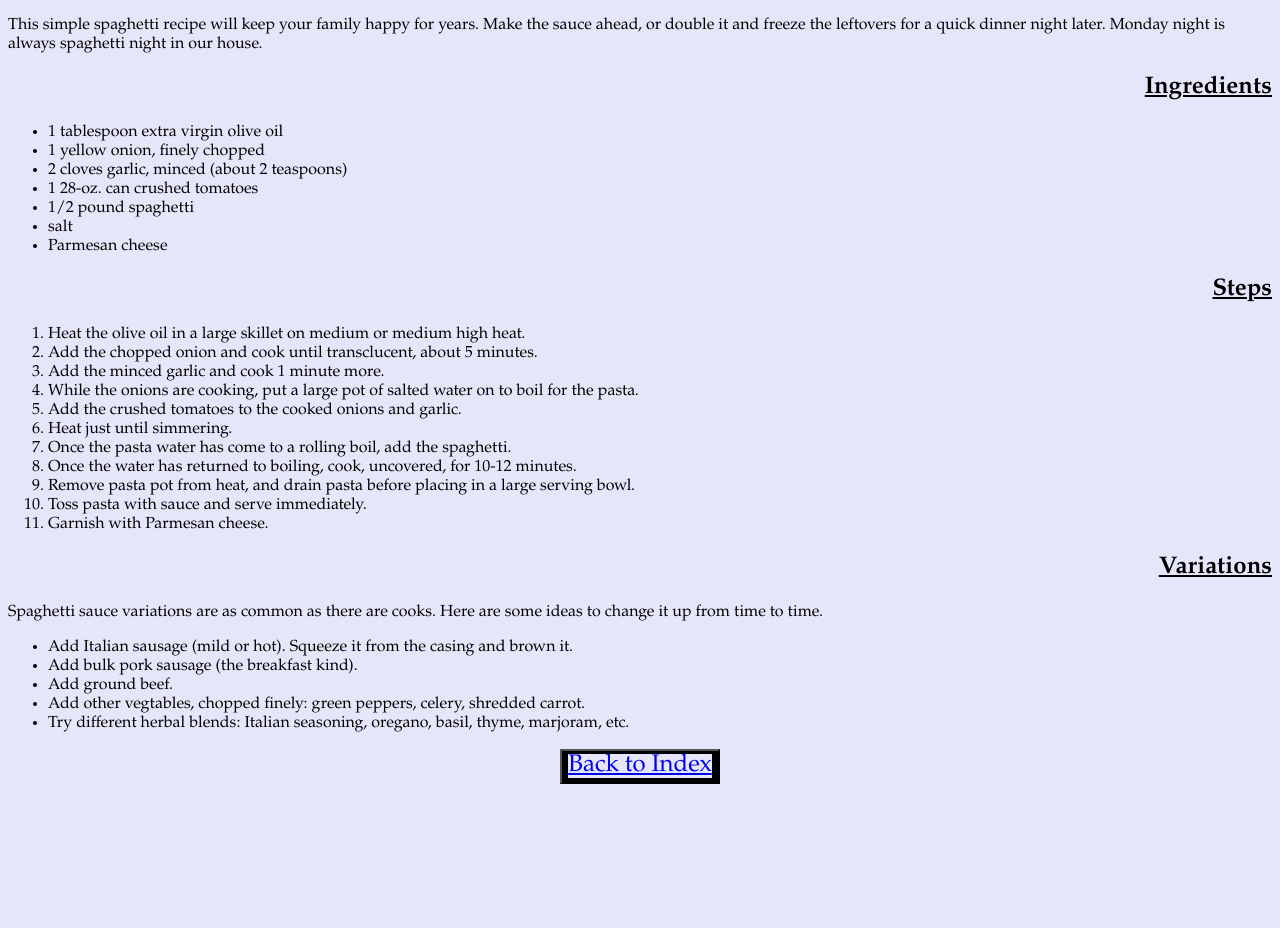
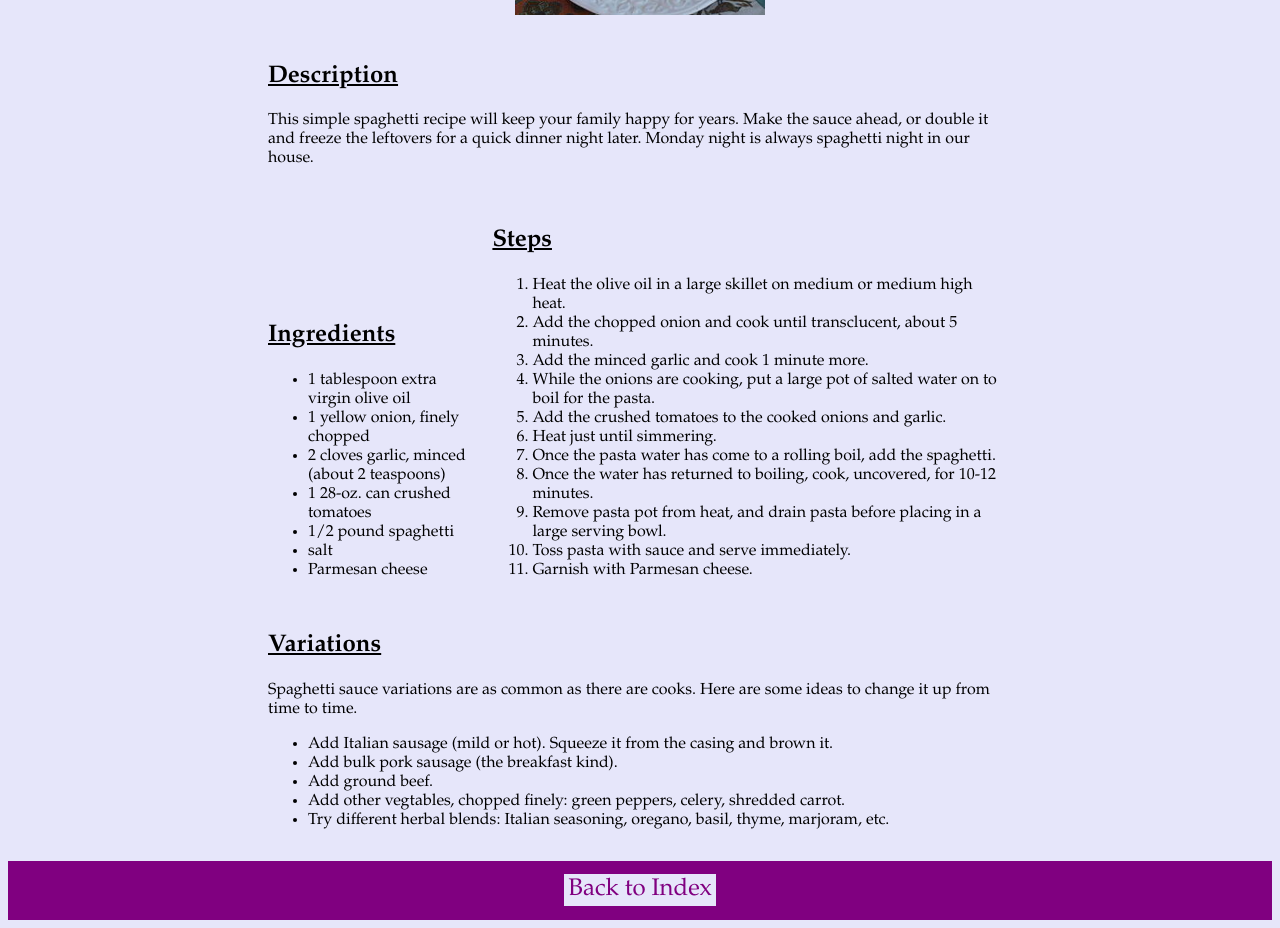
Before and after one commit to mandi628/odin-recipes, a plain HTML site: page recipes/spaghetti.html in a window 1280 px wide. Shown: the part 321-1249 px from the top of the page. Before the commit the page ends 1113 px from the top, so only its background shows below. Drawn offline with Linux system fonts and the light colour scheme.

Commit message:
Update css with blocks margins & padding

```diff
--- a/recipes/spaghetti.html
+++ b/recipes/spaghetti.html
@@ -7,12 +7,21 @@
     <title>Favorite Recipes - Spaghetti</title>
 </head>
 <body>
+    <nav>
+        <a class="menu" href="../index.html">Index</a>
+        <a class="menu" href="grilled-cheese.html">Grilled Cheese</a>
+        <a class="menu" href="bigus.html">Ukrainian Bigus</a>
+    </nav>
     <h1>Simple Spaghetti</h1>
 <div>
     <img src="../images/Spaghettata.JPG" alt="Simply Recipes Italian Sausage Spaghetti" class="image">
 </div>
-<h2>Description</h2>
+<div class="description">
+    <h2>Description</h2>
 <p>This simple spaghetti recipe will keep your family happy for years. Make the sauce ahead, or double it and freeze the leftovers for a quick dinner night later. Monday night is always spaghetti night in our house.</p>
+</div>
+<div>
+<div class="ingredients">
 <h2>Ingredients</h2>
 <ul>
     <li>1 tablespoon extra virgin olive oil</li>
@@ -23,7 +32,8 @@
     <li>salt</li>
     <li>Parmesan cheese</li>
 </ul>
-<h2>Steps</h2>
+</div>
+<div class="steps"><h2>Steps</h2>
 <ol>
     <li>Heat the olive oil in a large skillet on medium or medium high heat.</li>
     <li>Add the chopped onion and cook until transclucent, about 5 minutes.</li>
@@ -37,7 +47,10 @@
     <li>Toss pasta with sauce and serve immediately.</li>
     <li>Garnish with Parmesan cheese.</li>
 </ol>
-<h2>Variations</h2>
+</div>
+</div>
+<div class="description">
+    <h2>Variations</h2>
 <p>Spaghetti sauce variations are as common as there are cooks. Here are some ideas to change it up from time to time.</p>
 <ul>
     <li>Add Italian sausage (mild or hot). Squeeze it from the casing and brown it.</li>
@@ -46,6 +59,7 @@
     <li>Add other vegtables, chopped finely: green peppers, celery, shredded carrot.</li>
     <li>Try different herbal blends: Italian seasoning, oregano, basil, thyme, marjoram, etc.</li>
 </ul>
-<button><a href="../index.html">Back to Index</a></button>
+</div>
+<nav><a class="menu" href="../index.html">Back to Index</a></nav>
 </body>
 </html>
--- a/style.css
+++ b/style.css
@@ -1,6 +1,16 @@
 * {
     font-family: Garamond, Georgia, serif;
     background-color: lavender;
+    border: 0px solid lightgray;
+}
+
+a:link {
+    color: purple;
+    text-decoration: none;
+}
+
+a:visited {
+    color: purple;
 }
 
 h1 {
@@ -9,22 +19,81 @@ h1 {
 }
 
 h2 {
-    text-align: right;
+    text-align: left;
     text-decoration: underline;
 }
 
-button {
+div {
+    margin: 0 auto;
+    width: 760px;
+    max-width: 760px;
+}
+
+nav {
     display: block;
     margin: auto;
-    background-color: black;
+    background-color: purple;
     color: lavender;
     font-size: 24px;
+    padding: 15px;
+    text-align:center;
+}
+
+button {
+    font-size:18px;
+    background-color:lavender;
+    border: 2px solid purple;
+    padding: 4px;
+    margin-bottom: 10px;
+}
+
+button:hover {
+    background-color:purple;
+}
+
+.body {
+    box-sizing: border-box;
+    display: block;
 }
 
 .image {
     width: 250px;
     height: auto;
     display: block;
-    margin-left: auto;
-    margin-right: auto;
+    margin: auto;
+    padding-bottom: 20px;
 }
+
+.menu {
+    padding: 4px;
+    margin: 20px;
+    text-align: center;
+}
+
+.menu:hover {
+    background-color: purple;
+    color: white;
+}
+
+.description {
+    display:block;
+    box-sizing: border-box;
+    width: 760px;
+    margin: 0 auto;
+    padding: 8px;
+    padding-bottom: 15px;
+}
+
+.ingredients {
+    display:inline-block;
+    box-sizing: border-box;
+    width:29%;
+    padding:8px;
+}
+
+.steps {
+    display:inline-block;
+    box-sizing: border-box;
+    width:69%;
+    padding:8px;
+}
```
Also changed, not shown: index.html (+5 -3 lines), recipes/bigus.html (+16 -1 lines), recipes/grilled-cheese.html (+14 -1 lines).
